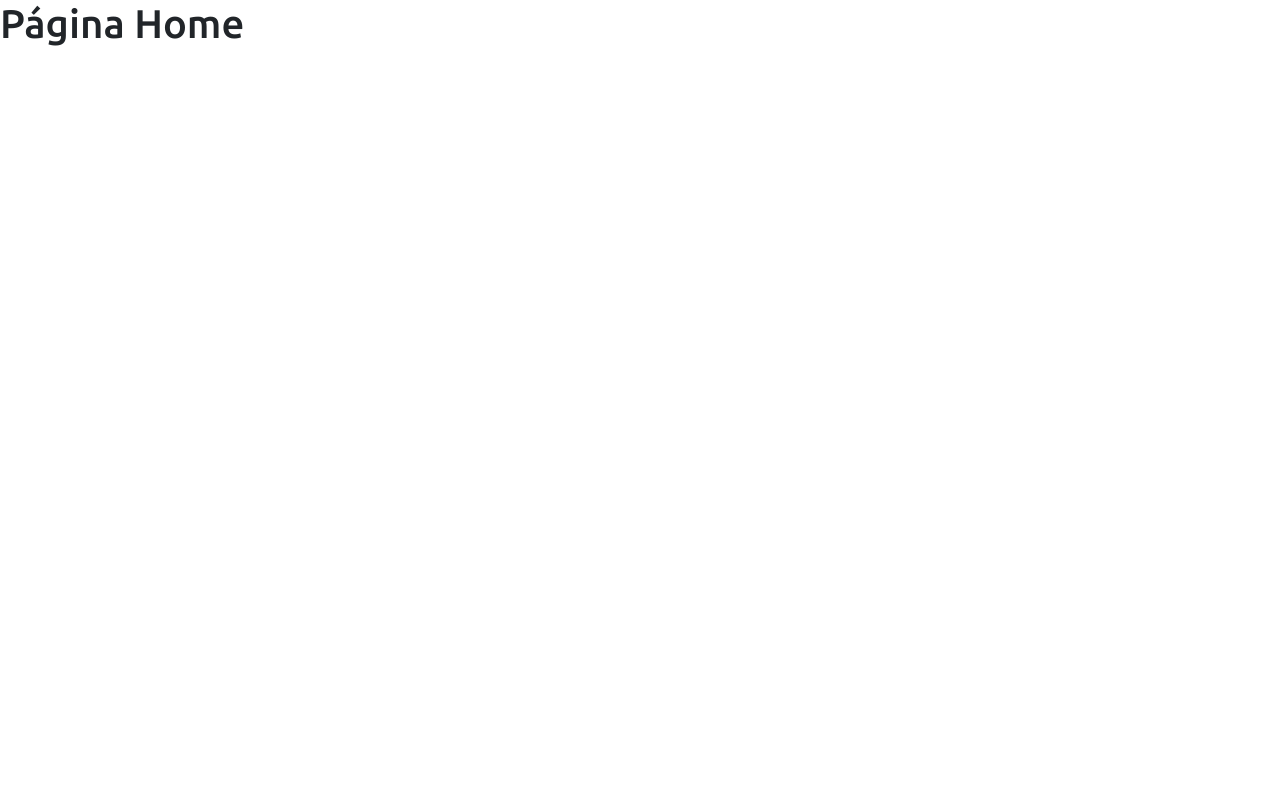
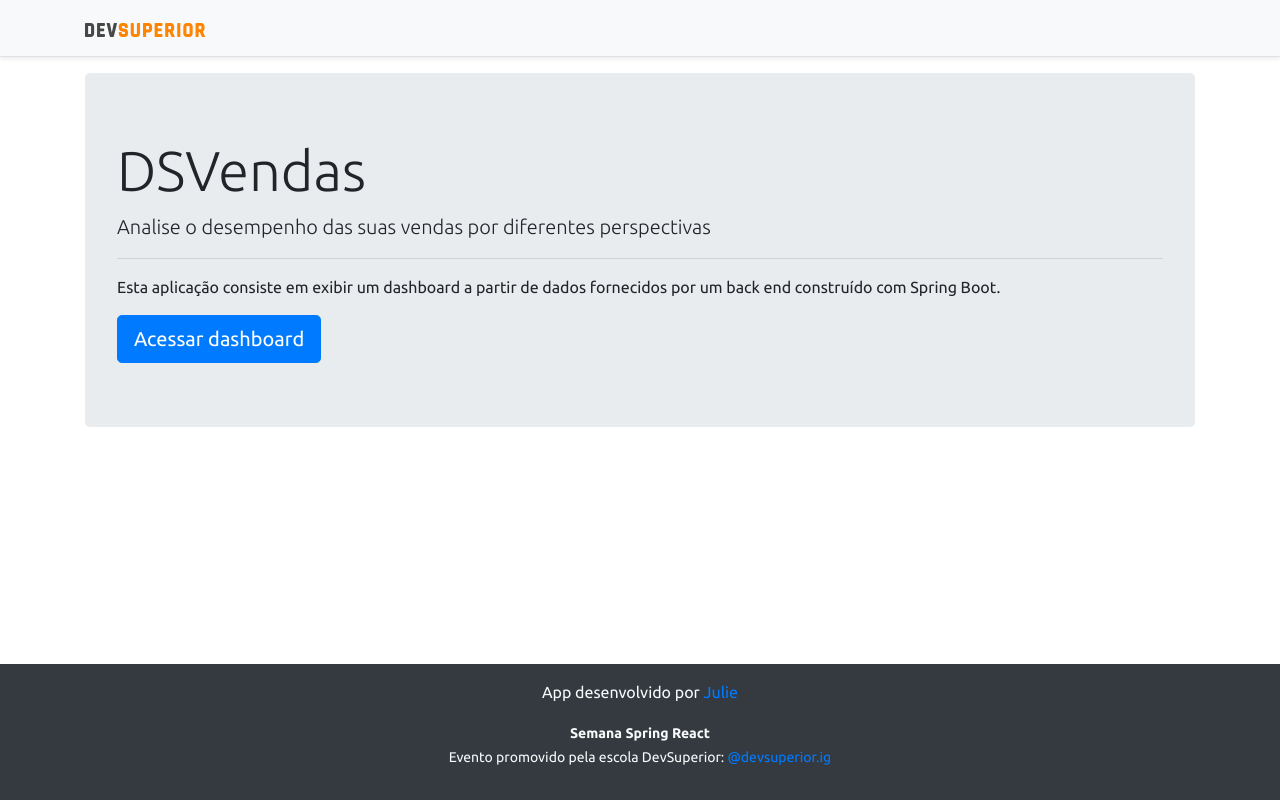
Before and after one commit to DevIngrid/projeto-sds3, a React (Create React App) app in the folder frontend/: page / in a window 1280 px wide. Built offline with nearby package versions, Linux system fonts and the light colour scheme.

Commit message:
Home, navigation

```diff
--- a/frontend/src/Routes.tsx
+++ b/frontend/src/Routes.tsx
@@ -1,3 +1,5 @@
+import Footer from "components/Footer";
+import NavBar from "components/NavBar";
 import Dashboard from "pages/Dashboard";
 import Home from "pages/Home";
 import { BrowserRouter, Route, Switch } from "react-router-dom";
@@ -5,6 +7,7 @@
 function Routes () {
     return (
         <BrowserRouter>
+        <NavBar />
             <Switch>
                 <Route path="/" exact>
                     <Home />
@@ -13,6 +16,7 @@
                     <Dashboard />
                 </Route>
             </Switch>
+            <Footer />
         </BrowserRouter>
     )
 }
--- a/frontend/src/components/NavBar/index.tsx
+++ b/frontend/src/components/NavBar/index.tsx
@@ -1,10 +1,13 @@
 import ImgDsDark from 'assets/img/ds-dark.svg';
+import { Link } from 'react-router-dom';
 function NavBar() {
     return (
         <div className="d-flex flex-column flex-md-row align-items-center p-3 px-md-4 mb-3 bg-light border-bottom shadow-sm">
         <div className="container">
           <nav className="my-2 my-md-0 mr-md-3">
-            <img src={ImgDsDark} alt="DevSuperior" width="120" />
+            <Link to="/">
+              <img src={ImgDsDark} alt="DevSuperior" width="120" />
+            </Link>
           </nav>
         </div>
       </div>
--- a/frontend/src/pages/Dashboard/index.tsx
+++ b/frontend/src/pages/Dashboard/index.tsx
@@ -1,13 +1,10 @@
 import BarChart from "components/BarChart";
 import DonutChart from "components/DonutChart";
 import DataTable from "components/DataTable";
-import Footer from "components/Footer";
-import NavBar from "components/NavBar";
 
 function Dashboard (){
     return (
         <>
-        <NavBar />
         <div className="container">
           <h1 className="text-primary py-3">Dashboard de Vendas</h1>
 
@@ -30,7 +27,6 @@
           <DataTable />
 
         </div>
-        <Footer />
         </>
     );
 }
--- a/frontend/src/pages/Home/index.tsx
+++ b/frontend/src/pages/Home/index.tsx
@@ -1,7 +1,17 @@
-function Home (){
+import { Link } from "react-router-dom";
+
+function Home() {
     return (
-        <div>
-            <h1>Página Home</h1>
+        <div className="container">
+            <div className="jumbotron">
+                <h1 className="display-4">DSVendas</h1>
+                <p className="lead">Analise o desempenho das suas vendas por diferentes perspectivas</p>
+                <hr />
+                <p>Esta aplicação consiste em exibir um dashboard a partir de dados fornecidos por um back end construído com Spring Boot.</p>
+                <Link className="btn btn-primary btn-lg" to="/dashboard">
+                    Acessar dashboard
+                </Link>
+            </div>
         </div>
     );
 }
```
